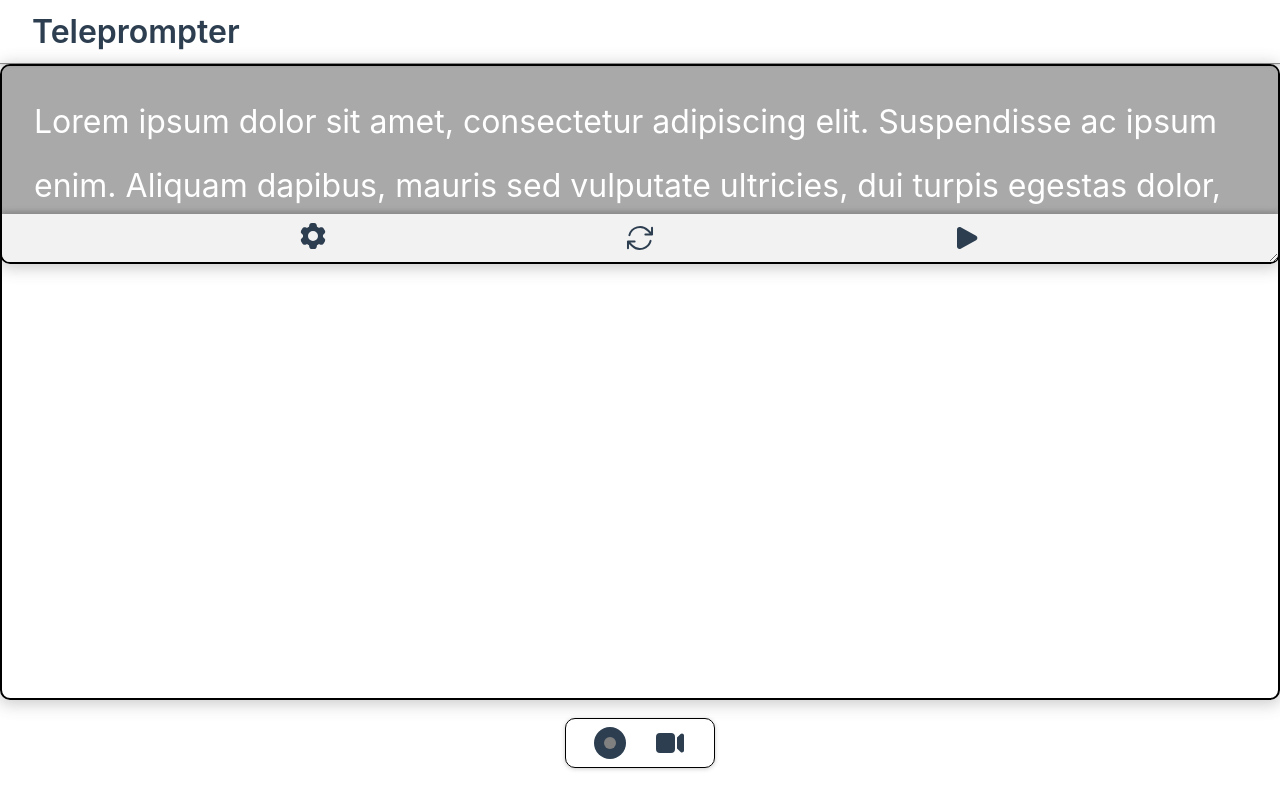
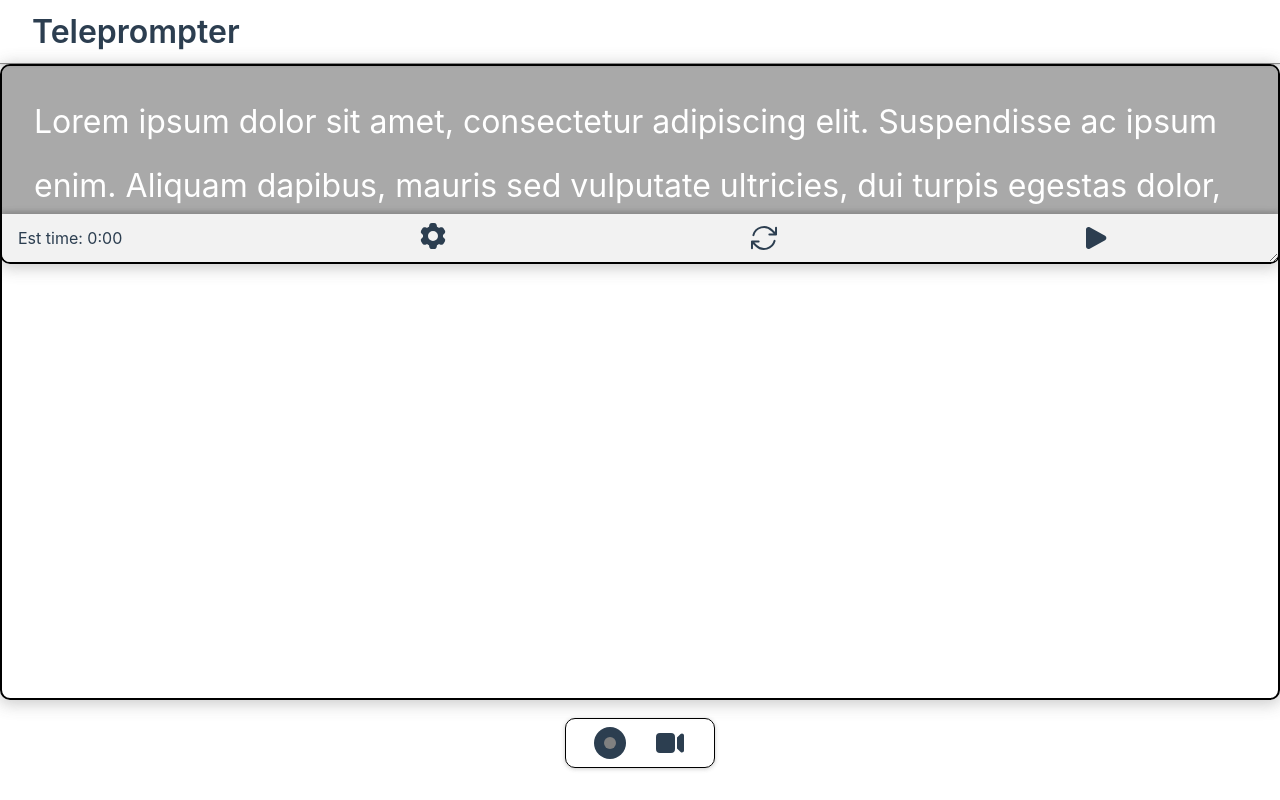
Before and after one commit to Therealjustindude/vue-teleprompter, a Vue app: page / in a window 1280 px wide. Built offline with nearby package versions, Linux system fonts and the light colour scheme; no server answers; the HTML template or start-up script is replaced by a standard one.

Commit message:
add space for est time in controller

```diff
--- a/src/components/TeleprompterController.vue
+++ b/src/components/TeleprompterController.vue
@@ -26,10 +26,15 @@ const handleReset = () => {
 
 <template>
   <div id="control-wrapper" ref="refWrapper">
-    <SettingsButton />
-    <ResetIcon class="icon" @click="handleReset" />
-    <PlayIcon v-if="!teleprompterStore.isPlaying" class="icon" @click="toggleTeleprompter" />
-    <PauseIcon v-if="teleprompterStore.isPlaying" class="icon" @click="toggleTeleprompter" />
+    <div id="est-wrapper">
+      <p>Est time: 0:00</p>
+    </div>
+    <div id="buttons-wrapper">
+      <SettingsButton />
+      <ResetIcon class="icon" @click="handleReset" />
+      <PlayIcon v-if="!teleprompterStore.isPlaying" class="icon" @click="toggleTeleprompter" />
+      <PauseIcon v-if="teleprompterStore.isPlaying" class="icon" @click="toggleTeleprompter" />
+    </div>
   </div>
 </template>
 
@@ -37,13 +42,22 @@ const handleReset = () => {
 #control-wrapper {
   display: flex;
   align-items: center;
-  justify-content: space-evenly;
   min-width: 100%;
   min-height: 48px;
   box-shadow: 0px -3px 4px 0px rgba(84, 84, 84, 0.3);
   background-color: var(--vt-c-white-mute);
   bottom: 0;
   position: sticky;
+  padding: 0px 16px;
+}
+#buttons-wrapper {
+  display: flex;
+  align-items: center;
+  justify-content: space-around;
+  width: 80%;
+}
+#est-wrapper {
+  width: 20%;
 }
 .icon {
   width: 32px;
```
